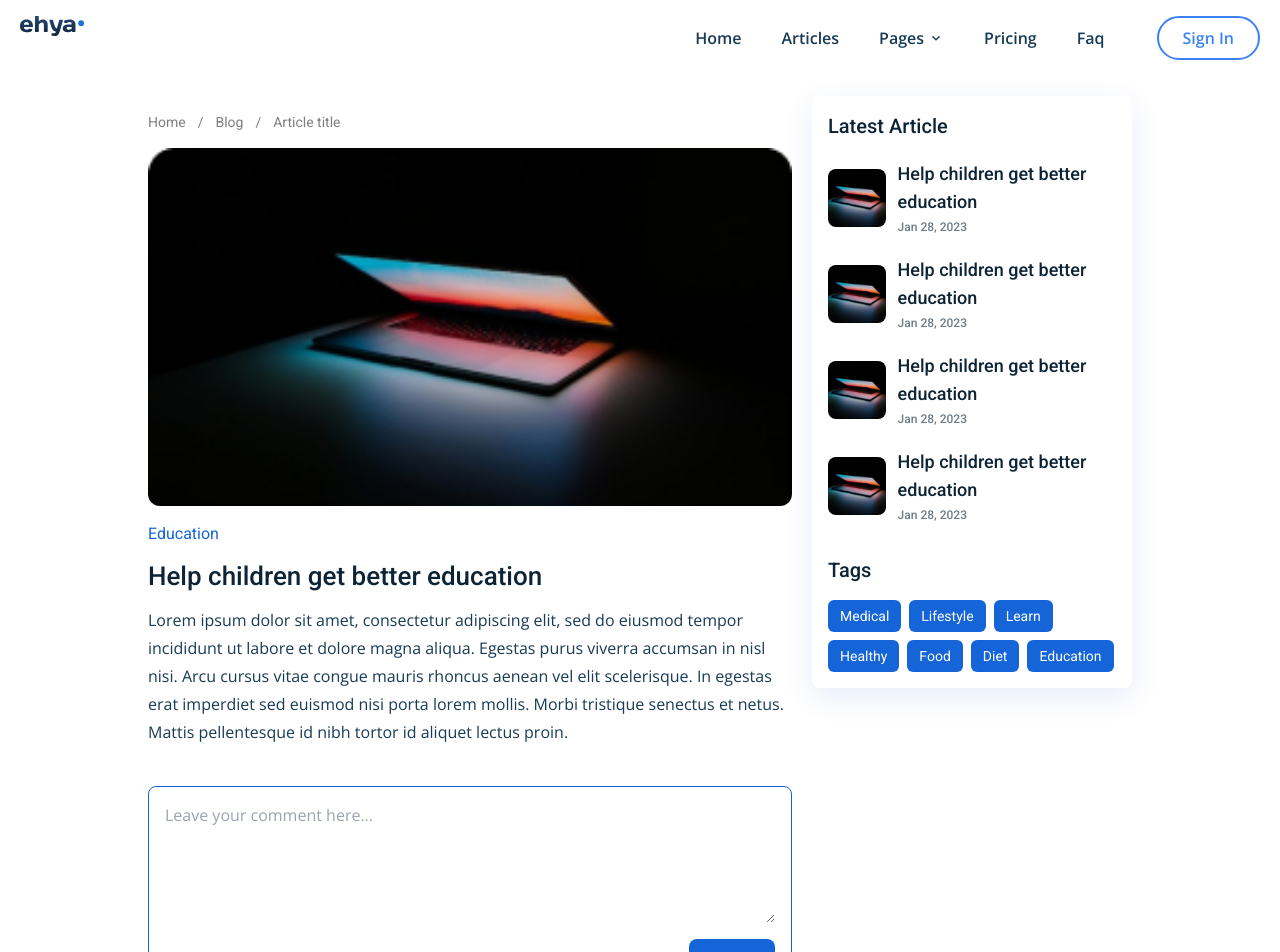
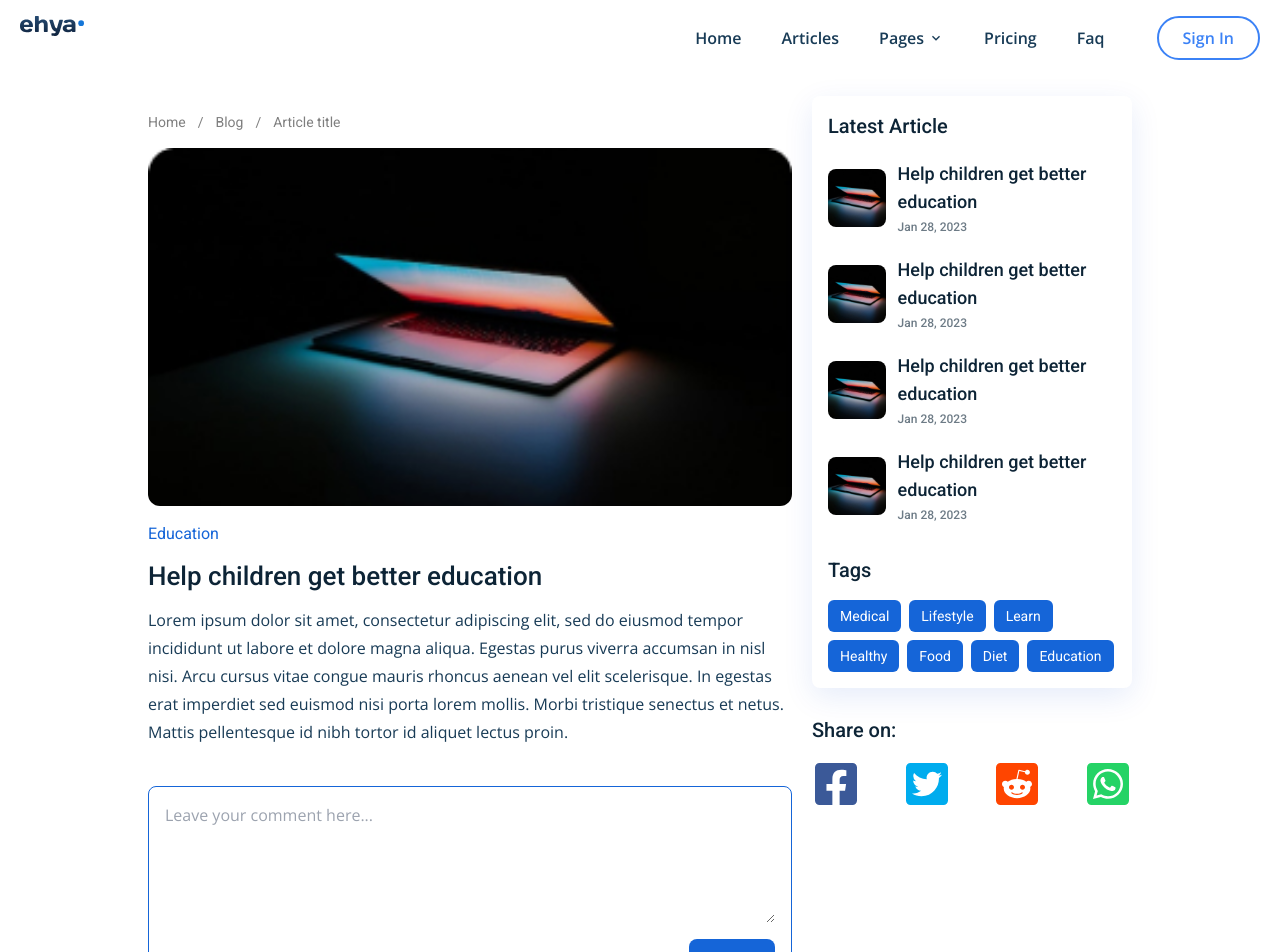
Before and after one commit to ashiq-rahman07/blog-app-frontend, a React (Vite) app: page /blog/1 in a window 1280 px wide. Shown: the top 952 px of the page. Built offline with nearby package versions, Linux system fonts and the light colour scheme.

Commit message:
social share section sdded

```diff
--- /dev/null
+++ b/src/components/SocilaShareButtons.jsx
@@ -0,0 +1,44 @@
+import React from "react";
+import {
+  FaFacebookSquare,
+  FaTwitterSquare,
+  FaRedditSquare,
+  FaWhatsappSquare,
+} from "react-icons/fa";
+
+const SocialShareButtons = ({ url, title }) => {
+  return (
+    <div className="w-full flex justify-between">
+      <a
+        target="_blank"
+        rel="noreferrer"
+        href={`https://www.facebook.com/dialog/share?app_id=1180206992856877&display=popup&href=${url}`}
+      >
+        <FaFacebookSquare className="text-[#3b5998] w-12 h-auto" />
+      </a>
+      <a
+        target="_blank"
+        rel="noreferrer"
+        href={`https://twitter.com/intent/tweet?url=${url}`}
+      >
+        <FaTwitterSquare className="text-[#00acee] w-12 h-auto" />
+      </a>
+      <a
+        target="_blank"
+        rel="noreferrer"
+        href={`http://www.reddit.com/submit?url=${url}&title=${title}`}
+      >
+        <FaRedditSquare className="text-[#ff4500] w-12 h-auto" />
+      </a>
+      <a
+        target="_blank"
+        rel="noreferrer"
+        href={`https://api.whatsapp.com/send/?text=${url}`}
+      >
+        <FaWhatsappSquare className="text-[#25D366] w-12 h-auto" />
+      </a>
+    </div>
+  );
+};
+
+export default SocialShareButtons;
--- a/src/components/comments/Comment.jsx
+++ b/src/components/comments/Comment.jsx
@@ -39,7 +39,7 @@
 
       <div className="flex-1 flex flex-col">
 
-        <h5 className='font-bold text-dark-hard text-xs'>{comment.user.name}</h5>
+        <h5 className='font-bold text-dark-hard text-xs lg:text-sm'>{comment.user.name}</h5>
         <span className='text-xs text-dark-light'>
           {new Date(comment.createdAt).toLocaleDateString("en-US", {
                   day: "numeric",
--- a/src/pages/articleDetail/ArticleDetailPage.jsx
+++ b/src/pages/articleDetail/ArticleDetailPage.jsx
@@ -5,6 +5,7 @@
 import { Link } from 'react-router-dom';
 import SuggestedPosts from './container/SuggestedPosts';
 import CommentsContainer from '../../components/comments/CommentsContainer';
+import SocialShareButtons from '../../components/SocilaShareButtons';
 
 
 
@@ -96,6 +97,19 @@
             tags={tagsData}
             className="mt-8 lg:mt-0 lg:max-w-xs"
            />
+          <div className="mt-7">
+            <h2 className="font-roboto font-medium text-dark-hard mb-4 md:text-xl">
+              Share on:
+            </h2>
+            <SocialShareButtons
+              url={encodeURI(
+                "https://moonfo.com/post/client-side-and-server-side-explanation"
+              )}
+              title={encodeURIComponent(
+                "Client-side and Server-side explanation"
+              )}
+            />
+          </div>
         </div>
 
       </section>
```
